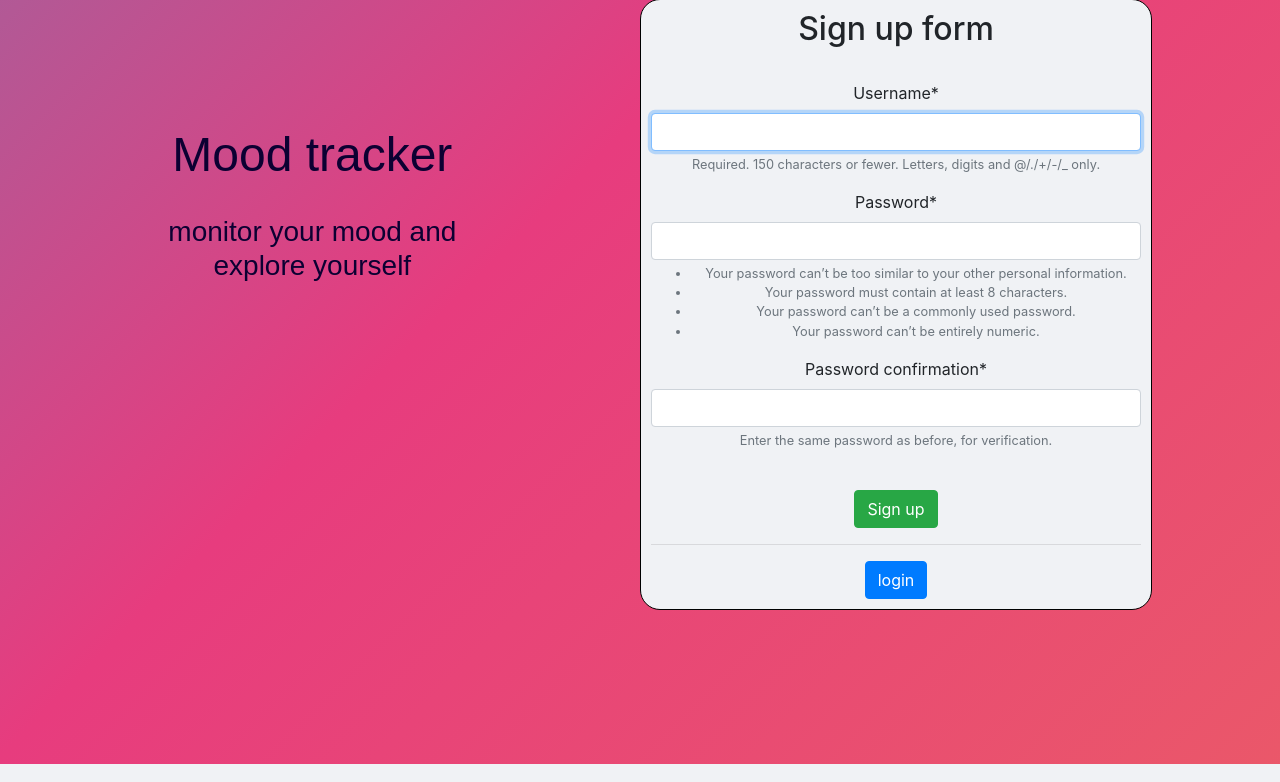
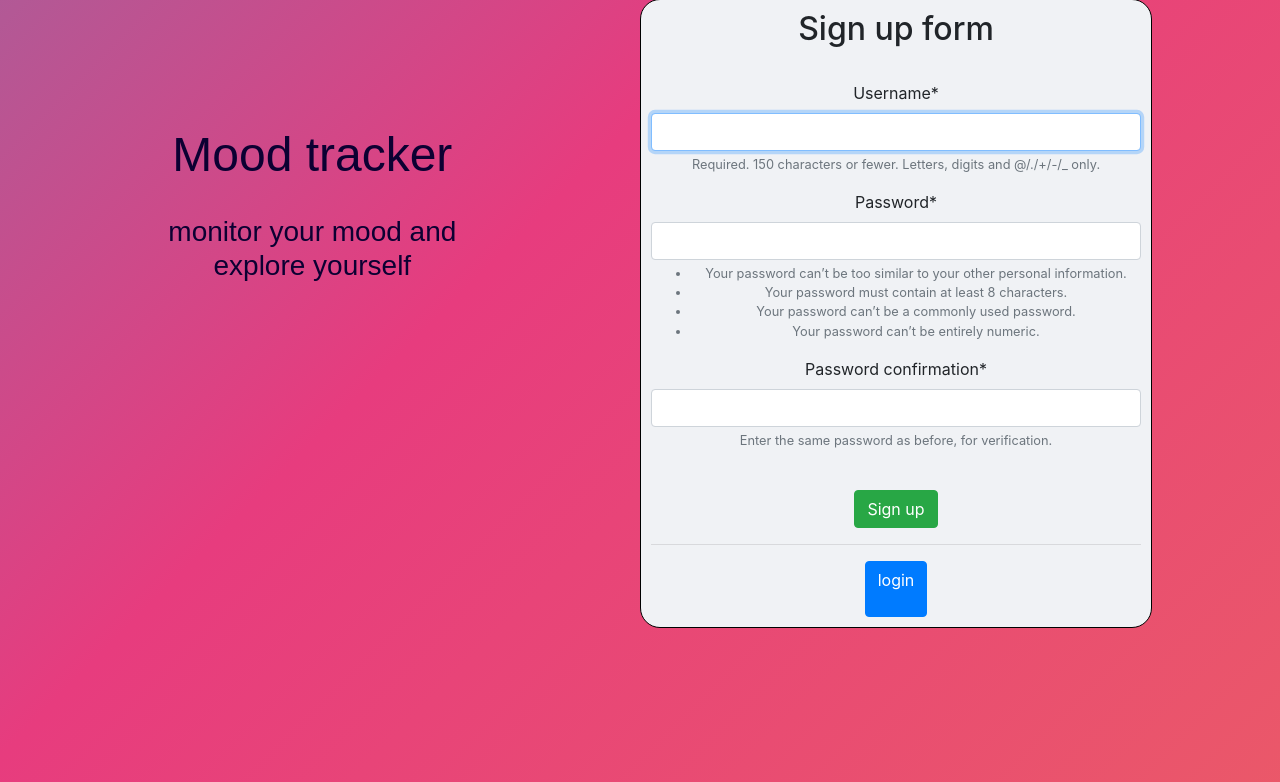
Before and after one commit to hampet1/moodtracker, a Django app: page /signup/ in a window 1280 px wide. Shown: the part 52-834 px from the top of the page. Run offline with Django 3.2, Linux system fonts and the light colour scheme; some libraries are stand-ins or nearby versions.

Commit message:
changing padding for signup page

```diff
--- a/users/templates/users/signup.html
+++ b/users/templates/users/signup.html
@@ -12,7 +12,7 @@
 
       <br>
       <button type="submit" class="btn btn-success">Sign up</button><br><hr>
-        <a class="btn btn-primary" href="{% url 'login' %}" role="button"> login </a>
+        <a class="btn btn-primary pb-4" href="{% url 'login' %}" role="button"> login </a>
    </form>
     </div>
     <br>
```
